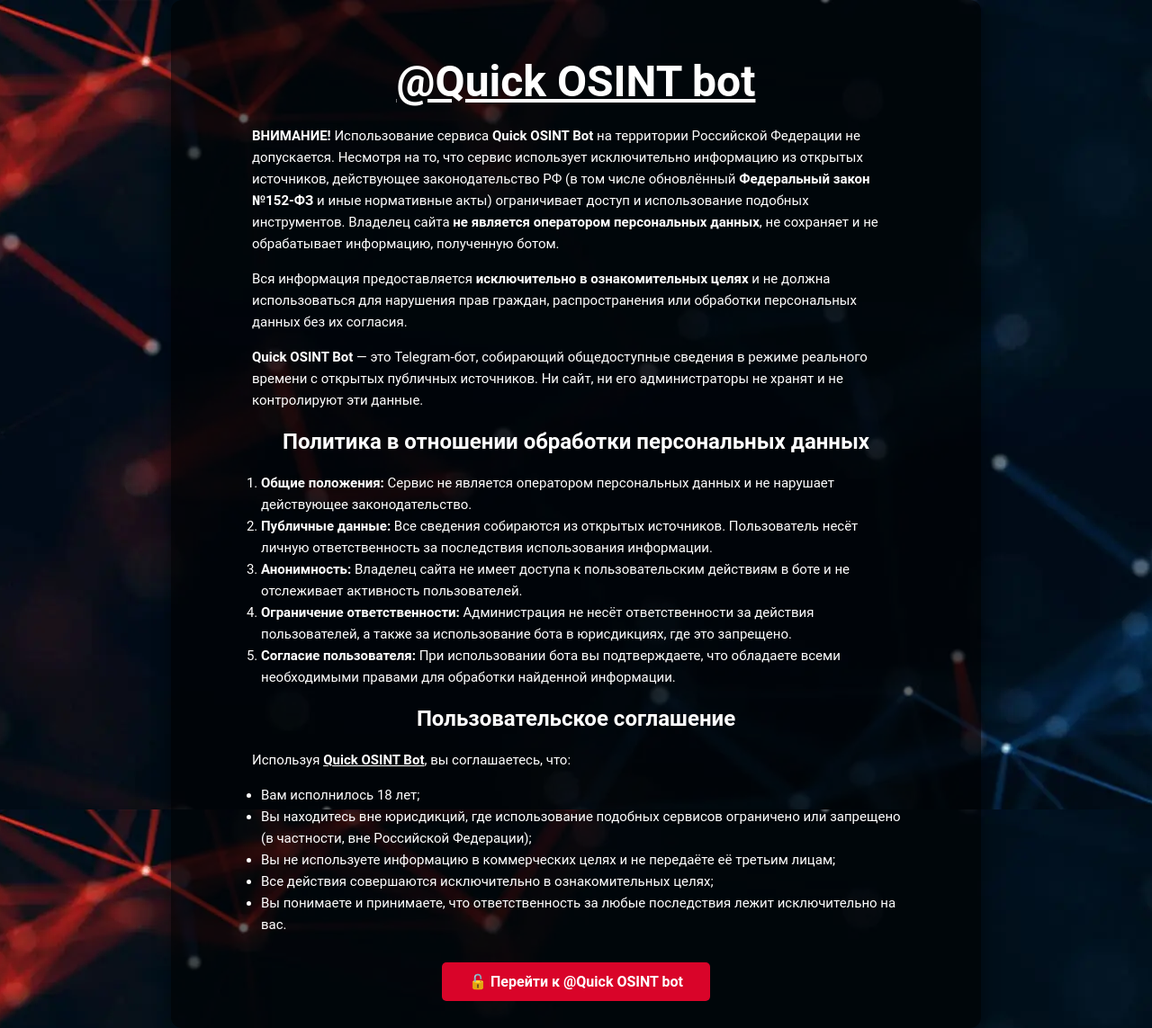
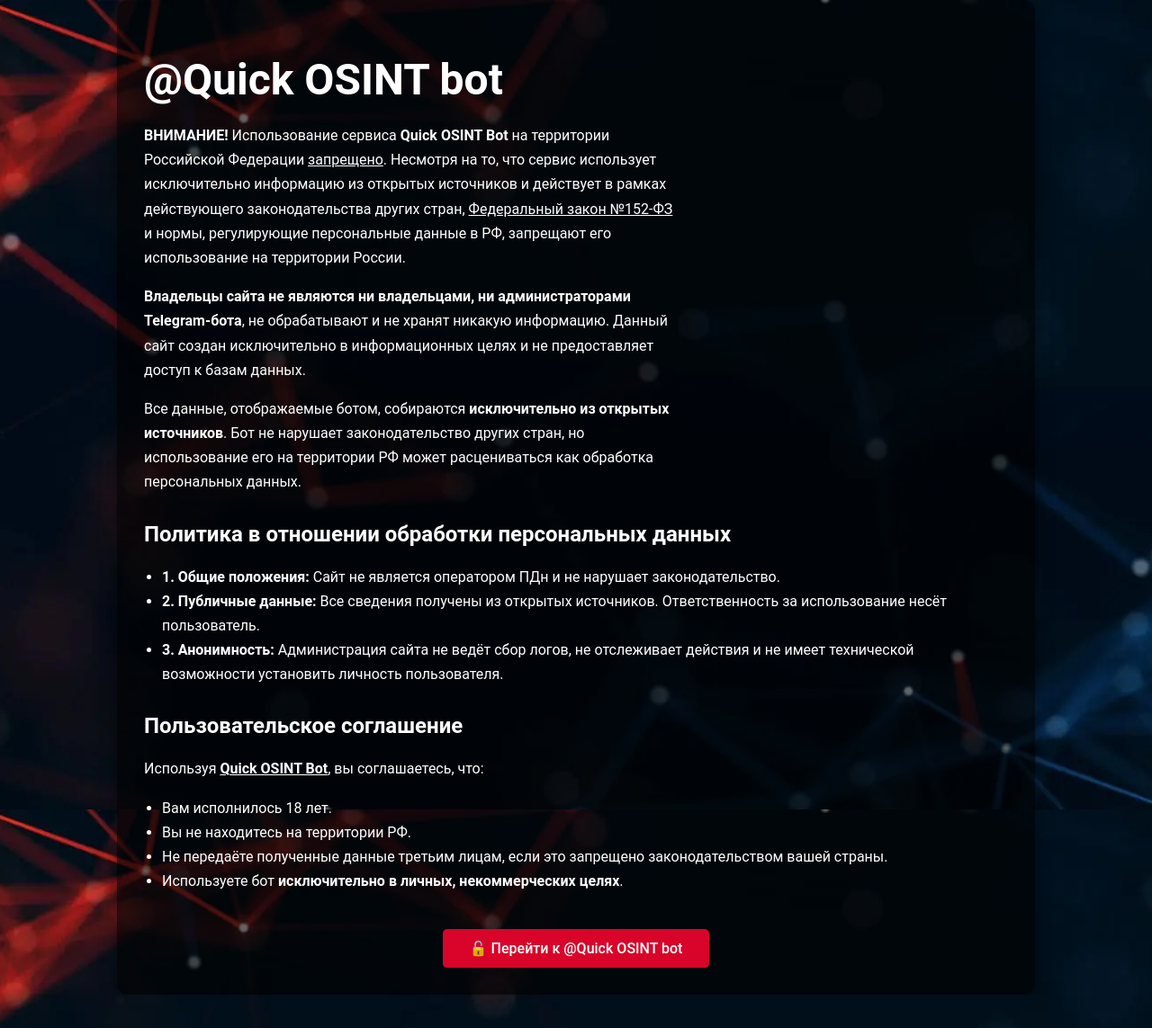
Before and after one commit to sudo-shuffle/sudo-shuffle, a Jekyll site: the page built from privacy.html, in a window 1280 px wide. Shown: the whole page at 90% size. Built offline with Jekyll 4.4.1, drawn with Linux system fonts in a browser that asks for light colours.

Commit message:
Update privacy.html

```diff
--- a/privacy.html
+++ b/privacy.html
@@ -20,28 +20,25 @@
 
   .osint-wrapper {
     background-color: rgba(0, 0, 0, 0.6);
-    padding: 30px 20px;
+    padding: 30px 30px;
     border-radius: 12px;
-    max-width: 860px;
+    max-width: 960px;
     margin: 0 auto;
     box-shadow: 0 0 20px rgba(0, 0, 0, 0.4);
   }
 
   .osint-wrapper h1, .osint-wrapper h2, .osint-wrapper h3 {
-    text-align: center;
-    margin-bottom: 20px;
+    text-align: left;
+    margin-top: 30px;
   }
 
   .osint-wrapper p,
   .osint-wrapper ul,
   .osint-wrapper ol {
     text-align: left;
-    line-height: 1.6;
-    font-size: 15px;
+    line-height: 1.7;
+    font-size: 16px;
     margin-bottom: 15px;
-    max-width: 720px;
-    margin-left: auto;
-    margin-right: auto;
   }
 
   .osint-wrapper ul,
@@ -52,12 +49,11 @@
   .osint-wrapper a {
     color: #fff;
     text-decoration: underline;
-    font-weight: bold;
   }
 
   .osint-wrapper .button-wrapper {
     text-align: center;
-    margin-top: 30px;
+    margin-top: 40px;
   }
 
   .osint-wrapper .btn {
@@ -67,8 +63,7 @@
     color: #ffffff;
     text-decoration: none;
     border-radius: 5px;
-    font-weight: 600;
-    font-size: 16px;
+    font-weight: 500;
     transition: background-color 0.3s;
   }
 
@@ -78,40 +73,35 @@
 </style>
 
 <div class="osint-wrapper">
-  <h1><a href="{{ site.button_url }}" target="_blank">@Quick OSINT bot</a></h1>
 
-  <p>
-    <strong>ВНИМАНИЕ!</strong> Использование сервиса <strong>Quick OSINT Bot</strong> на территории Российской Федерации не допускается. Несмотря на то, что сервис использует исключительно информацию из открытых источников, действующее законодательство РФ (в том числе обновлённый <strong>Федеральный закон №152-ФЗ</strong> и иные нормативные акты) ограничивает доступ и использование подобных инструментов. Владелец сайта <strong>не является оператором персональных данных</strong>, не сохраняет и не обрабатывает информацию, полученную ботом.
-  </p>
+<h1><strong>@Quick OSINT bot</strong></h1>
 
-  <p>
-    Вся информация предоставляется <strong>исключительно в ознакомительных целях</strong> и не должна использоваться для нарушения прав граждан, распространения или обработки персональных данных без их согласия.
-  </p>
+<p><strong>ВНИМАНИЕ!</strong> Использование сервиса <strong>Quick OSINT Bot</strong> на территории Российской Федерации <u>запрещено</u>. Несмотря на то, что сервис использует исключительно информацию из открытых источников и действует в рамках действующего законодательства других стран, <u>Федеральный закон №152-ФЗ</u> и нормы, регулирующие персональные данные в РФ, запрещают его использование на территории России.</p>
 
-  <p>
-    <strong>Quick OSINT Bot</strong> — это Telegram-бот, собирающий общедоступные сведения в режиме реального времени с открытых публичных источников. Ни сайт, ни его администраторы не хранят и не контролируют эти данные.
-  </p>
+<p><strong>Владельцы сайта не являются ни владельцами, ни администраторами Telegram-бота</strong>, не обрабатывают и не хранят никакую информацию. Данный сайт создан исключительно в информационных целях и не предоставляет доступ к базам данных.</p>
+
+<p>Все данные, отображаемые ботом, собираются <strong>исключительно из открытых источников</strong>. Бот не нарушает законодательство других стран, но использование его на территории РФ может расцениваться как обработка персональных данных.</p>
 
 <h2>Политика в отношении обработки персональных данных</h2>
-  <ol>
-    <li><strong>Общие положения:</strong> Сервис не является оператором персональных данных и не нарушает действующее законодательство.</li>
-    <li><strong>Публичные данные:</strong> Все сведения собираются из открытых источников. Пользователь несёт личную ответственность за последствия использования информации.</li>
-    <li><strong>Анонимность:</strong> Владелец сайта не имеет доступа к пользовательским действиям в боте и не отслеживает активность пользователей.</li>
-    <li><strong>Ограничение ответственности:</strong> Администрация не несёт ответственности за действия пользователей, а также за использование бота в юрисдикциях, где это запрещено.</li>
-    <li><strong>Согласие пользователя:</strong> При использовании бота вы подтверждаете, что обладаете всеми необходимыми правами для обработки найденной информации.</li>
-  </ol>
+
+<ul>
+  <li><strong>1. Общие положения:</strong> Сайт не является оператором ПДн и не нарушает законодательство.</li>
+  <li><strong>2. Публичные данные:</strong> Все сведения получены из открытых источников. Ответственность за использование несёт пользователь.</li>
+  <li><strong>3. Анонимность:</strong> Администрация сайта не ведёт сбор логов, не отслеживает действия и не имеет технической возможности установить личность пользователя.</li>
+</ul>
 
 <h2>Пользовательское соглашение</h2>
-  <p>Используя <strong><a href="{{ site.button_url }}" target="_blank">Quick OSINT Bot</a></strong>, вы соглашаетесь, что:</p>
+
+<p>Используя <a href="https://t.me/quickosint_bot" target="_blank"><strong>Quick OSINT Bot</strong></a>, вы соглашаетесь, что:</p>
 <ul>
-    <li>Вам исполнилось 18 лет;</li>
-    <li>Вы находитесь вне юрисдикций, где использование подобных сервисов ограничено или запрещено (в частности, вне Российской Федерации);</li>
-    <li>Вы не используете информацию в коммерческих целях и не передаёте её третьим лицам;</li>
-    <li>Все действия совершаются исключительно в ознакомительных целях;</li>
-    <li>Вы понимаете и принимаете, что ответственность за любые последствия лежит исключительно на вас.</li>
+  <li>Вам исполнилось 18 лет.</li>
+  <li>Вы не находитесь на территории РФ.</li>
+  <li>Не передаёте полученные данные третьим лицам, если это запрещено законодательством вашей страны.</li>
+  <li>Используете бот <strong>исключительно в личных, некоммерческих целях</strong>.</li>
 </ul>
 
 <div class="button-wrapper">
-    <a href="{{ site.button_url }}" target="_blank" class="btn">🔓 Перейти к @Quick OSINT bot</a>
+  <a href="https://t.me/quickosint_bot" target="_blank" class="btn">🔓 Перейти к @Quick OSINT bot</a>
 </div>
+
 </div>
```
Also changed, not shown: other parts of privacy.html (+1 -1 lines). Lines whose indentation alone changed are shown as unchanged.
